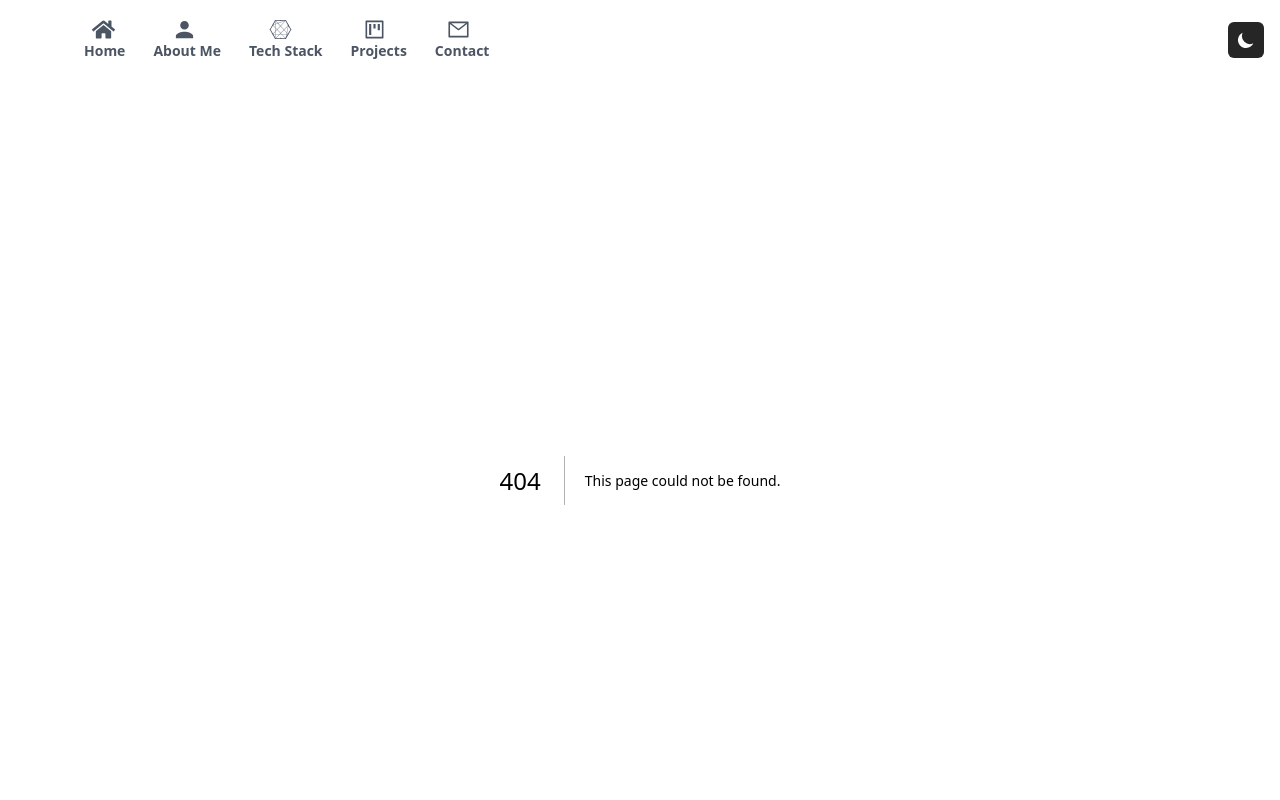
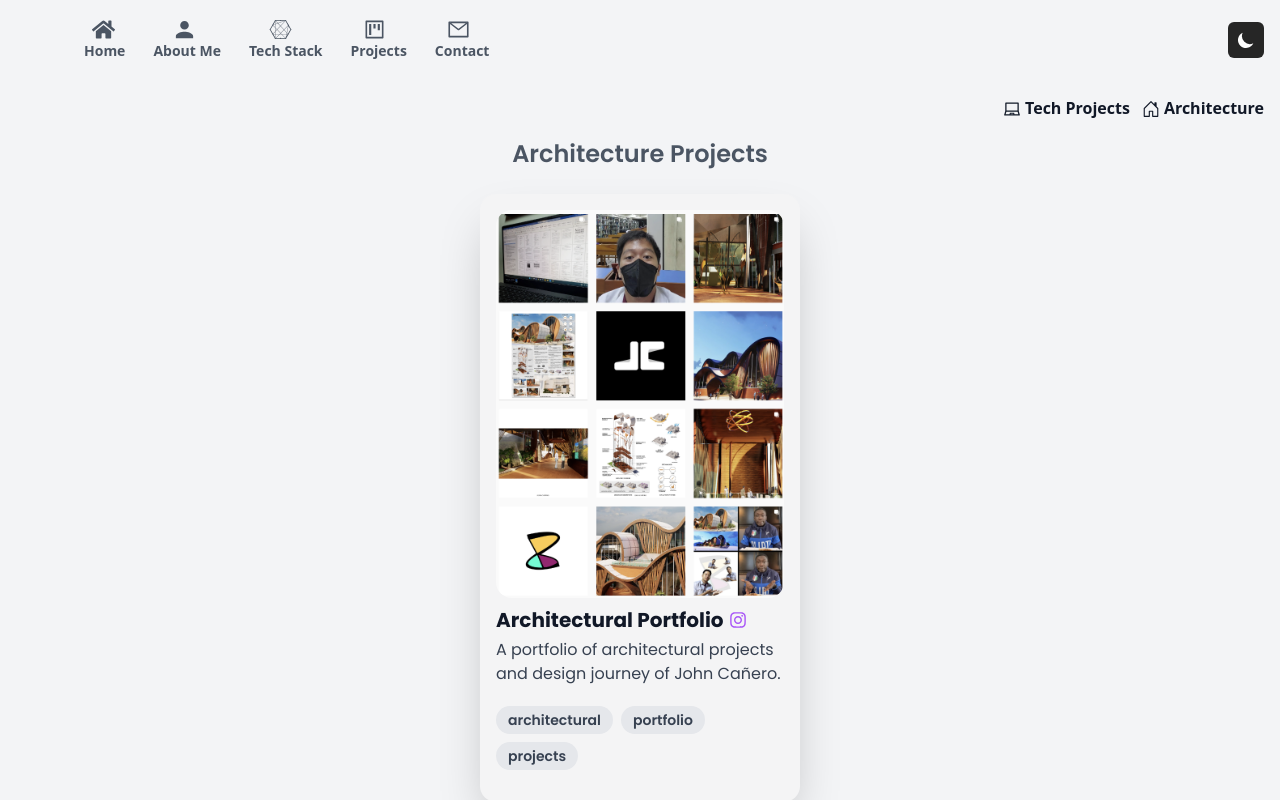
Before and after one commit to johncanero/johncanero-website, a Next.js app: page /architecture in a window 1280 px wide. Before the commit this address had no page. Shown: the top 800 px of the page. Built offline with nearby package versions, Linux system fonts and the light colour scheme.

Commit message:
Change Folder Name

```diff
--- a/pages/archi/index.tsx
+++ b/pages/architecture/index.tsx
@@ -16,7 +16,7 @@ const index = () => {
           </div>
         </Link>
 
-        <Link rel="noopener noreferrer" href="/archi">
+        <Link rel="noopener noreferrer" href="/architecture">
           <div className="flex gap-1 border-b-2 border-transparent dark:text-gray-300 hover:border-gray-600 dark:hover:border-gray-300">
             <BsHouseDoor className="mt-1" size={18} /> Architecture
           </div>
--- a/pages/projects/index.tsx
+++ b/pages/projects/index.tsx
@@ -27,7 +27,7 @@ const projects = () => {
           </div>
         </Link>
 
-        <Link rel="noopener noreferrer" href="/archi">
+        <Link rel="noopener noreferrer" href="/architecture">
           <div className="flex gap-1 border-b-2 border-transparent dark:text-gray-300 hover:border-gray-600 dark:hover:border-gray-300">
             <BsHouseDoor className="mt-1" size={18} /> Architecture
           </div>
```
